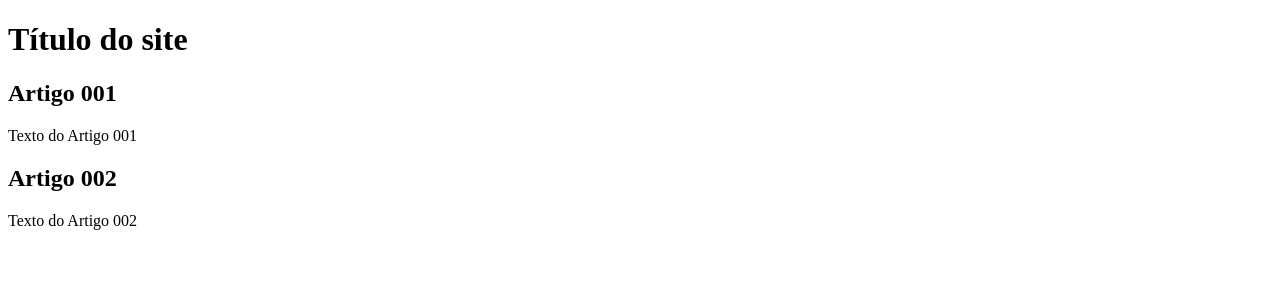
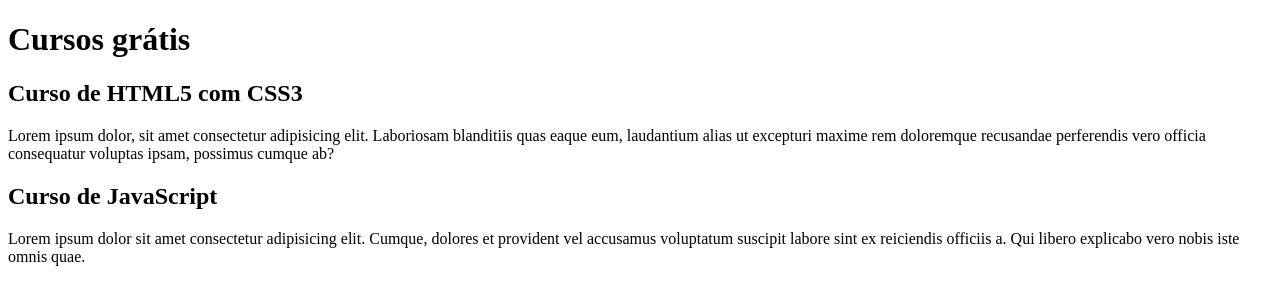
Before and after one commit to Henrique1301/projeto-site, a plain HTML site: page index.html in a window 1280 px wide. Drawn offline with Linux system fonts and the light colour scheme.

Commit message:
comecei a escrever o conteudo

```diff
--- a/index.html
+++ b/index.html
@@ -9,16 +9,16 @@
 <body>
     <main>
         <header>
-            <h1>Título do site</h1>
+            <h1>Cursos grátis</h1>
         </header>
         <article>
-            <H2>Artigo 001</H2>
-            <p>Texto do Artigo 001</p>
+            <H2>Curso de HTML5 com CSS3</H2>
+            <p>Lorem ipsum dolor, sit amet consectetur adipisicing elit. Laboriosam blanditiis quas eaque eum, laudantium alias ut excepturi maxime rem doloremque recusandae perferendis vero officia consequatur voluptas ipsam, possimus cumque ab?</p>
         </article>
 
         <article>
-            <h2>Artigo 002</h2>
-            <p>Texto do Artigo 002</p>
+            <h2>Curso de JavaScript</h2>
+            <p>Lorem ipsum dolor sit amet consectetur adipisicing elit. Cumque, dolores et provident vel accusamus voluptatum suscipit labore sint ex reiciendis officiis a. Qui libero explicabo vero nobis iste omnis quae.</p>
         </article>
     </main>
 </body>
```
